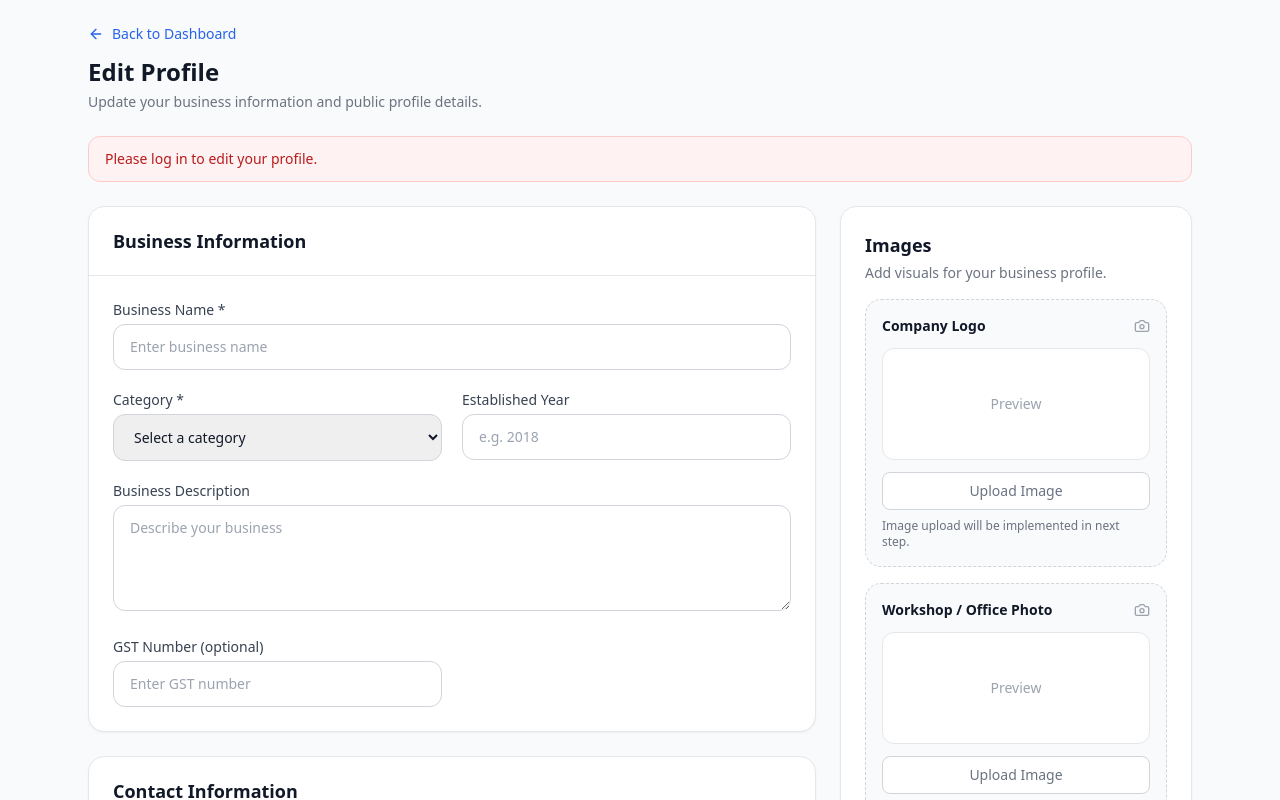
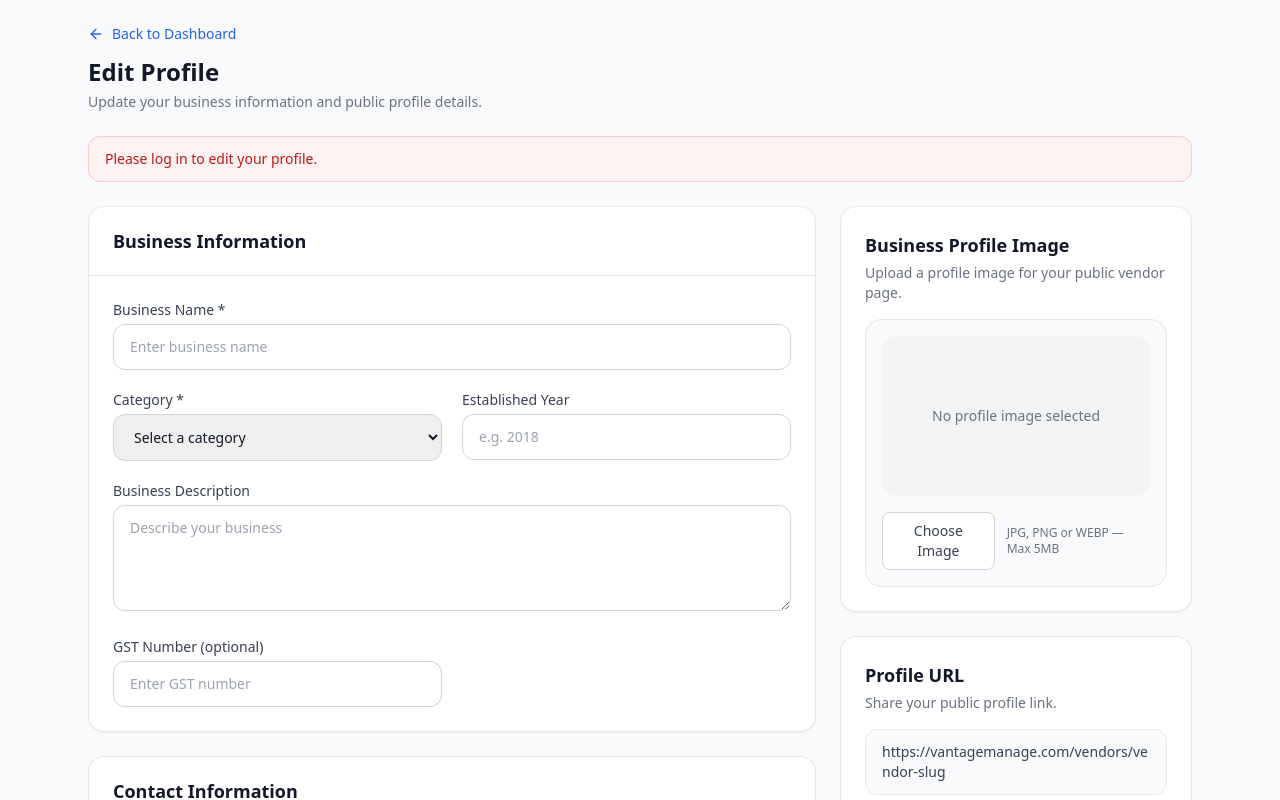
Before and after one commit to vantagemanagezain-create/vantage-manage, a Next.js app: page /dashboard/profile in a window 1280 px wide. Shown: the top 800 px of the page. Built offline with nearby package versions, Linux system fonts and the light colour scheme.

Commit message:
feat: add vendor profile image upload

```diff
--- a/app/dashboard/profile/page.tsx
+++ b/app/dashboard/profile/page.tsx
@@ -1,6 +1,6 @@
 'use client';
 
-import { useEffect, useState, type ChangeEvent, type FormEvent } from 'react';
+import { useEffect, useRef, useState, type ChangeEvent, type FormEvent } from 'react';
 import Link from 'next/link';
 import { ArrowLeft, Copy, Camera, Save } from 'lucide-react';
 import { createClient } from '@/lib/supabase/client';
@@ -34,6 +34,7 @@ type FormState = {
   instagram: string;
   linkedin: string;
   youtube: string;
+  profileImage: string;
   slug: string;
 };
 
@@ -61,6 +62,10 @@ export default function VendorProfilePage() {
   const [toast, setToast] = useState<ToastState>(null);
   const [vendorId, setVendorId] = useState<string | null>(null);
   const [email, setEmail] = useState('');
+  const [profileImageFile, setProfileImageFile] = useState<File | null>(null);
+  const [profileImagePreview, setProfileImagePreview] = useState('');
+  const profileImageObjectUrl = useRef<string | null>(null);
+  const fileInputRef = useRef<HTMLInputElement | null>(null);
   const [form, setForm] = useState<FormState>({
     businessName: '',
     categoryId: '',
@@ -79,6 +84,7 @@ export default function VendorProfilePage() {
     instagram: '',
     linkedin: '',
     youtube: '',
+    profileImage: '',
     slug: '',
   });
 
@@ -110,7 +116,7 @@ export default function VendorProfilePage() {
       const { data: vendorData, error: vendorError } = await supabase
         .from('vendors')
         .select(
-          'id, vendor_name, owner_name, category_id, mobile_number, whatsapp_number, email, area, address, city, state, pin_code, description, established_year, gst_number, website, facebook, instagram, linkedin, youtube, slug'
+          'id, vendor_name, owner_name, category_id, mobile_number, whatsapp_number, email, area, address, city, state, pin_code, description, established_year, gst_number, website, facebook, instagram, linkedin, youtube, profile_image, slug'
         )
         .eq('email', userEmail)
         .single();
@@ -142,8 +148,12 @@ export default function VendorProfilePage() {
         instagram: sanitizeTextValue(record.instagram),
         linkedin: sanitizeTextValue(record.linkedin),
         youtube: sanitizeTextValue(record.youtube),
+        profileImage: sanitizeTextValue(record.profile_image),
         slug: sanitizeTextValue(record.slug),
       });
+      if (record.profile_image) {
+        setProfileImagePreview(String(record.profile_image));
+      }
       setLoading(false);
     };
 
@@ -154,6 +164,40 @@ export default function VendorProfilePage() {
     const { name, value } = e.target;
     setForm((prev) => ({ ...prev, [name]: value }));
   };
+
+  const handleImageChange = (e: ChangeEvent<HTMLInputElement>) => {
+    const file = e.target.files?.[0];
+    if (!file) return;
+
+    const allowedTypes = ['image/jpeg', 'image/png', 'image/webp'];
+    if (!allowedTypes.includes(file.type)) {
+      setToast({ type: 'error', message: 'Please select a JPG, PNG, or WEBP image.' });
+      return;
+    }
+
+    const maxSize = 5 * 1024 * 1024;
+    if (file.size > maxSize) {
+      setToast({ type: 'error', message: 'Image must be 5MB or smaller.' });
+      return;
+    }
+
+    if (profileImageObjectUrl.current) {
+      URL.revokeObjectURL(profileImageObjectUrl.current);
+    }
+
+    const previewUrl = URL.createObjectURL(file);
+    profileImageObjectUrl.current = previewUrl;
+    setProfileImageFile(file);
+    setProfileImagePreview(previewUrl);
+  };
+
+  useEffect(() => {
+    return () => {
+      if (profileImageObjectUrl.current) {
+        URL.revokeObjectURL(profileImageObjectUrl.current);
+      }
+    };
+  }, []);
 
   const handleSave = async (e: FormEvent) => {
     e.preventDefault();
@@ -190,8 +234,33 @@ export default function VendorProfilePage() {
       instagram: sanitizeTextValue(form.instagram) || null,
       linkedin: sanitizeTextValue(form.linkedin) || null,
       youtube: sanitizeTextValue(form.youtube) || null,
+      profile_image: sanitizeTextValue(form.profileImage) || null,
       established_year: null,
     };
+
+    async function uploadSelectedImage() {
+      if (!profileImageFile || !vendorId) return form.profileImage || null;
+
+      const ext = profileImageFile.name.split('.').pop();
+      const fileName = `vendor-${vendorId}-${Date.now()}.${ext}`;
+      const { error: uploadError } = await supabase.storage
+        .from('vendor-images')
+        .upload(fileName, profileImageFile, { upsert: true });
+
+      if (uploadError) {
+        return Promise.reject(uploadError.message);
+      }
+
+      const { data: urlData, error: urlError } = supabase.storage
+        .from('vendor-images')
+        .getPublicUrl(fileName);
+
+      if (urlError || !urlData?.publicUrl) {
+        return Promise.reject(urlError?.message || 'Failed to get uploaded image URL.');
+      }
+
+      return urlData.publicUrl;
+    }
 
     const trimmedYear = sanitizeTextValue(form.establishedYear);
     if (trimmedYear) {
@@ -205,14 +274,16 @@ export default function VendorProfilePage() {
     }
 
     try {
-      const debugWindow = window as Window & typeof globalThis & {
-        __lastSaveDebug?: { vendorId: string | null; updatePayload: Record<string, string | number | null> };
-        __lastSaveResult?: unknown;
-      };
-
-      debugWindow.__lastSaveDebug = { vendorId, updatePayload };
-      console.log('vendorId:', vendorId);
-      console.log('updatePayload:', updatePayload);
+      if (profileImageFile) {
+        try {
+          const uploadedUrl = await uploadSelectedImage();
+          updatePayload.profile_image = uploadedUrl;
+        } catch (uploadError) {
+          setToast({ type: 'error', message: String(uploadError) });
+          setSaving(false);
+          return;
+        }
+      }
 
       const result = await supabase
         .from('vendors')
@@ -220,15 +291,17 @@ export default function VendorProfilePage() {
         .eq('id', vendorId)
         .select();
 
-      debugWindow.__lastSaveResult = result;
-      console.log('UPDATE result:', result);
-      console.log('result.data:', result.data);
-      console.log('result.error:', result.error);
-      console.log('result.count:', result.count);
-
       if (result.error) {
         setToast({ type: 'error', message: result.error.message || 'Failed to save profile.' });
       } else {
+        const updatedUrl = updatePayload.profile_image ? String(updatePayload.profile_image) : form.profileImage;
+        setForm((prev) => ({ ...prev, profileImage: updatedUrl }));
+        setProfileImagePreview(updatedUrl || '');
+        setProfileImageFile(null);
+        if (profileImageObjectUrl.current) {
+          URL.revokeObjectURL(profileImageObjectUrl.current);
+          profileImageObjectUrl.current = null;
+        }
         setToast({ type: 'success', message: 'Profile updated successfully.' });
       }
     } catch (error) {
@@ -518,34 +591,38 @@ export default function VendorProfilePage() {
               <div className="space-y-6">
                 <section className="bg-white rounded-2xl border border-gray-200 shadow-sm p-6">
                   <div className="mb-4">
-                    <h2 className="text-lg font-semibold text-gray-900">Images</h2>
-                    <p className="text-sm text-gray-500 mt-1">Add visuals for your business profile.</p>
+                    <h2 className="text-lg font-semibold text-gray-900">Business Profile Image</h2>
+                    <p className="text-sm text-gray-500 mt-1">Upload a profile image for your public vendor page.</p>
                   </div>
 
                   <div className="space-y-4">
-                    {[
-                      { title: 'Company Logo', helper: 'PNG, JPG, or WEBP' },
-                      { title: 'Workshop / Office Photo', helper: 'Recommended 1200x800' },
-                      { title: 'Product / Service Photo', helper: 'Show your best work' },
-                    ].map((item) => (
-                      <div key={item.title} className="rounded-2xl border border-dashed border-gray-300 bg-gray-50 p-4">
-                        <div className="flex items-center justify-between mb-3">
-                          <h3 className="text-sm font-semibold text-gray-900">{item.title}</h3>
-                          <Camera className="w-4 h-4 text-gray-400" />
-                        </div>
-                        <div className="flex h-28 items-center justify-center rounded-xl border border-gray-200 bg-white text-gray-400">
-                          <span className="text-sm">Preview</span>
-                        </div>
+                    <div className="rounded-2xl border border-gray-200 bg-gray-50 p-4">
+                      <div className="h-40 overflow-hidden rounded-2xl bg-gray-100 flex items-center justify-center">
+                        {profileImagePreview ? (
+                          <img src={profileImagePreview} alt="Profile preview" className="h-full w-full object-cover" />
+                        ) : (
+                          <span className="text-sm text-gray-500">No profile image selected</span>
+                        )}
+                      </div>
+
+                      <div className="mt-4 flex items-center justify-between gap-3">
                         <button
                           type="button"
-                          disabled
-                          className="mt-3 w-full rounded-lg border border-gray-300 bg-white px-3 py-2 text-sm font-medium text-gray-500"
+                          onClick={() => fileInputRef.current?.click()}
+                          className="inline-flex items-center justify-center rounded-lg border border-gray-300 bg-white px-4 py-2 text-sm font-medium text-gray-700 hover:bg-gray-50"
                         >
-                          Upload Image
+                          Choose Image
                         </button>
-                        <p className="mt-2 text-xs text-gray-500">Image upload will be implemented in next step.</p>
+                        <p className="text-xs text-gray-500">JPG, PNG or WEBP — Max 5MB</p>
                       </div>
-                    ))}
+                      <input
+                        ref={fileInputRef}
+                        type="file"
+                        accept="image/jpeg,image/png,image/webp"
+                        onChange={handleImageChange}
+                        className="sr-only"
+                      />
+                    </div>
                   </div>
                 </section>
 
```
